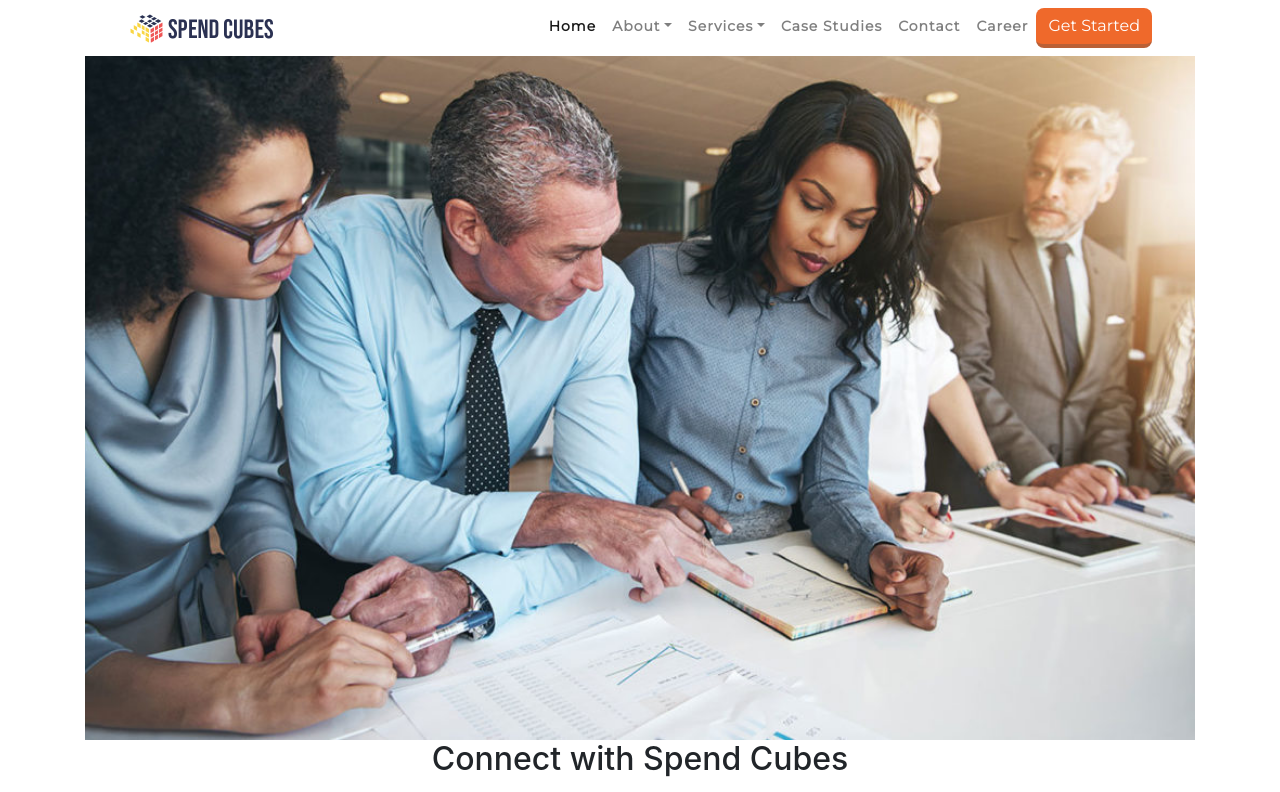
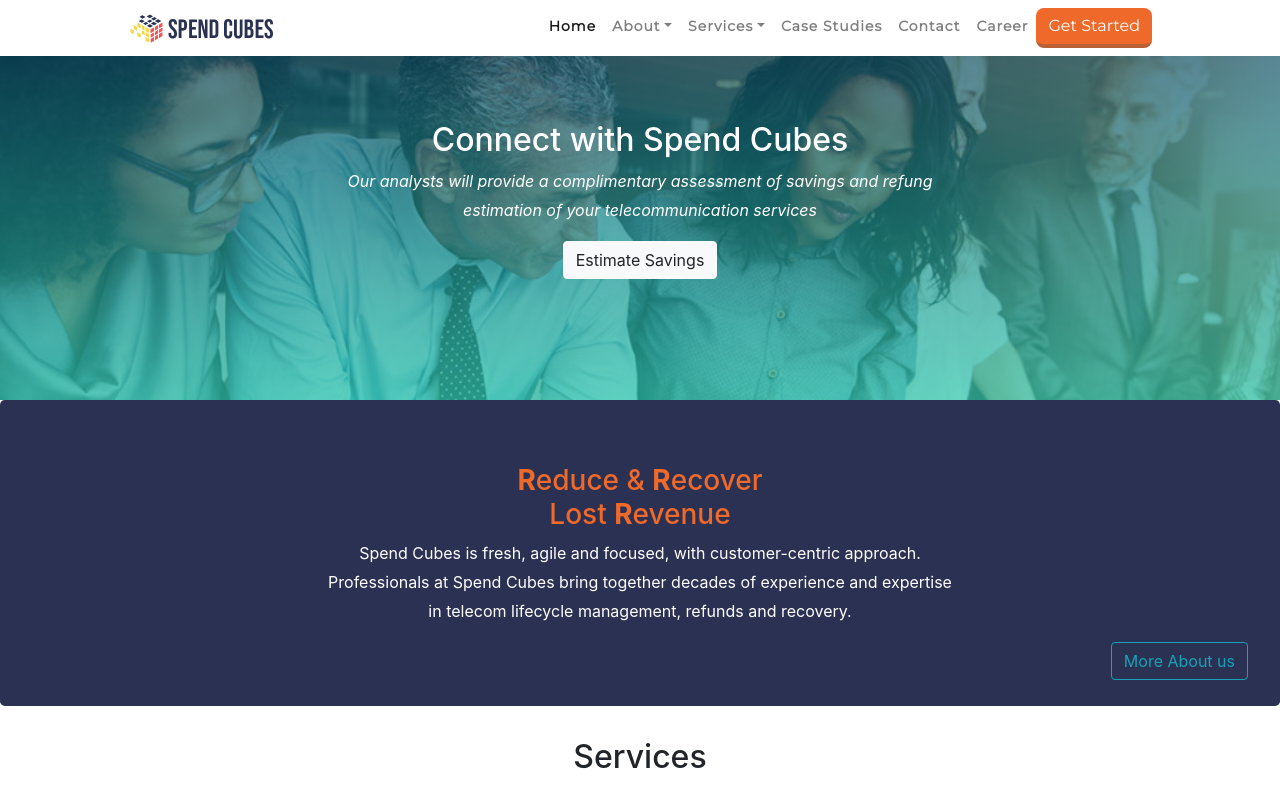
Before and after one commit to arnabuchiha/Spend_Cubes, a React (Create React App) app: page / in a window 1280 px wide. Shown: the top 792 px of the page. Built offline with nearby package versions, Linux system fonts and the light colour scheme.

Commit message:
Home fixed

```diff
--- a/src/assets/styles/home.css
+++ b/src/assets/styles/home.css
@@ -0,0 +1,22 @@
+.centered{
+    position: absolute;
+    top: 50%; left: 50%;
+    transform: translate(-50%,-50%);
+}
+.container-fluid{
+    padding-left: 0ch;
+    position: relative;
+    padding-right: 0ch;
+    margin-left: 0ch;
+    margin-right: 0ch;
+}
+.connect-H{
+    background-image:linear-gradient(180deg,rgba(0,58,91,0.65) 0%,rgba(41,196,169,0.7) 100%),url(../images/homeBackground.jpg)!important;
+    color:white;
+    /* width: 100%; */
+    height: 50vh;
+    width: 100vw;
+    background-size: cover;
+    background-position: 50% 20%;
+    background-repeat: no-repeat;
+}
--- a/src/components/Home.js
+++ b/src/components/Home.js
@@ -9,16 +9,19 @@
 import Mobile from "../assets/images/mobile.svg";
 import Wireless from "../assets/images/router.svg";
 import Document from "../assets/images/document.svg";
-
+import "../assets/styles/home.css"
 class Home extends React.Component{
     render(){
         return(
             <div>
-                <div className="container">
-                    <img src={HomeBackground}  style={{width: "100%"}}/>
-                    <h2>Connect with Spend Cubes</h2>
-                    <p><i>Our analysts will provide a complimentary assessment of savings and refung estimation of your telecommunication services</i></p>
-                    <button type="button" className="btn btn-light">Estimate Savings</button>
+                <div className="container-fluid">
+                    <div className="connect-H">
+                        <div className="centered">
+                        <h2>Connect with Spend Cubes</h2>
+                        <p><i>Our analysts will provide a complimentary assessment of savings and refung estimation of your telecommunication services</i></p>
+                        <button type="button" className="btn btn-light">Estimate Savings</button>
+                        </div>
+                    </div>
                 </div>
                 <div className="jumbotron" style={{backgroundColor:"#2b3152"}}>
                     <h3 style={{color:"#EF692b"}}><strong>R</strong>educe & <strong>R</strong>ecover <br/>Lost <strong>R</strong>evenue </h3>
```
